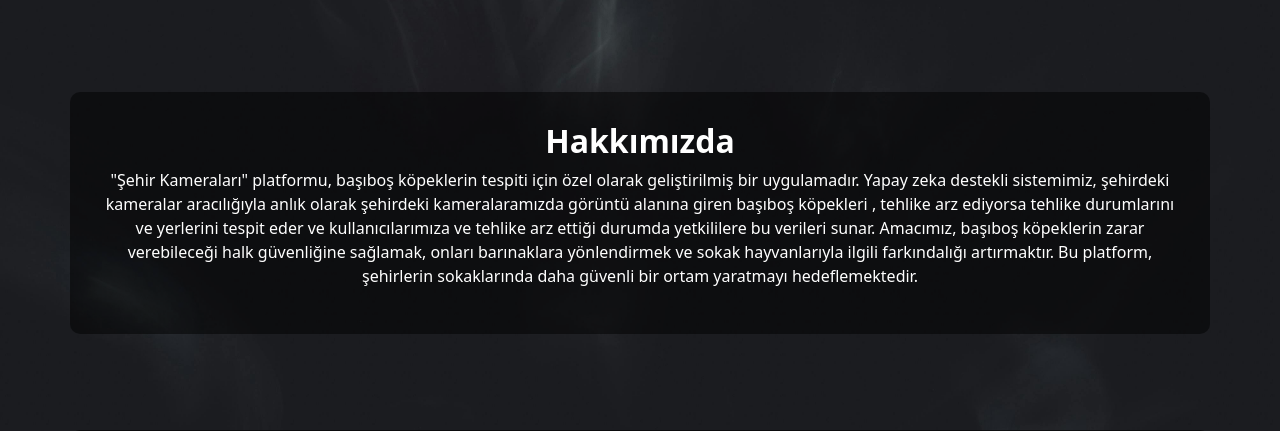
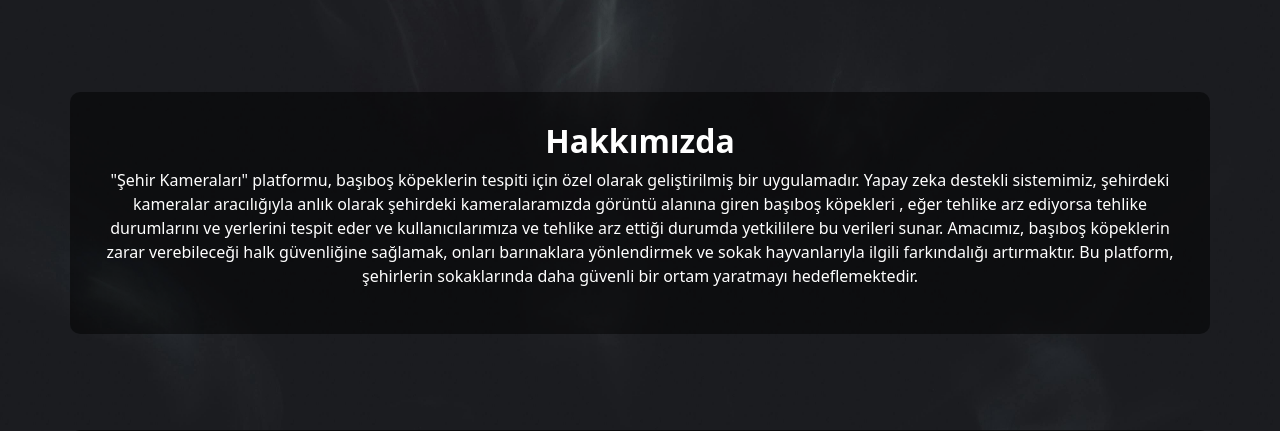
Before and after one commit to HuseyinErkek/DogDetectionApp, a Flask app: page / in a window 1280 px wide. Shown: the part 56-487 px from the top of the page. Run offline with Flask 3, Linux system fonts and the light colour scheme.

Commit message:
refactor : duzen

```diff
--- a/templates/index.html
+++ b/templates/index.html
@@ -8,7 +8,7 @@
             <h2 class="fw-bold text-white">Hakkımızda</h2>
             <p class="text-white">"Şehir Kameraları" platformu, başıboş köpeklerin tespiti için özel olarak geliştirilmiş bir uygulamadır.
                 Yapay zeka destekli sistemimiz, şehirdeki kameralar aracılığıyla anlık olarak şehirdeki kameralaramızda
-                görüntü alanına giren başıboş köpekleri , tehlike arz ediyorsa tehlike durumlarını ve
+                görüntü alanına giren başıboş köpekleri , eğer tehlike arz ediyorsa tehlike durumlarını ve
                 yerlerini tespit eder ve kullanıcılarımıza ve tehlike arz ettiği durumda yetkililere bu verileri sunar.
                 Amacımız, başıboş köpeklerin zarar verebileceği halk güvenliğine
                 sağlamak, onları barınaklara yönlendirmek ve sokak hayvanlarıyla ilgili farkındalığı artırmaktır. Bu
```
